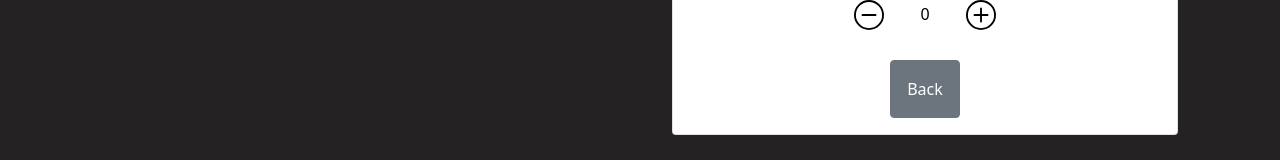
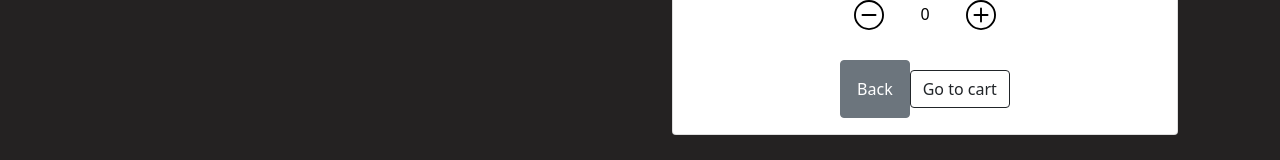
Before and after one commit to sdeymonnaz/ReactCH, a React (Create React App) app: page /item/1 in a window 1280 px wide. Shown: the part 469-629 px from the top of the page. Built offline with nearby package versions, Linux system fonts and the light colour scheme.

Commit message:
Go to cart button in ItemDetail

```diff
--- a/src/components/ItemCount.js
+++ b/src/components/ItemCount.js
@@ -1,6 +1,5 @@
 import React, { useState } from "react";
 import {Container, Row, Col, Button, InputGroup} from 'react-bootstrap';
-import { Link } from "react-router-dom";
 import "./ItemCount.css";
 import minus from '../dash-circle.svg';
 import plus from '../plus-circle.svg';
@@ -61,9 +60,7 @@ const ItemCount = ({stock, initial}) =>{
           {count > 0 &&
           <Row>
             <Col md='auto'>
-              <Link to="/cart">
               <Button onClick={onAdd} variant="outline-dark">Add to cart</Button>{' '}
-              </Link>
             </Col>
           </Row>
           }
--- a/src/components/ItemDetail.js
+++ b/src/components/ItemDetail.js
@@ -1,6 +1,7 @@
 import React from "react";
 import {Row, Col, Card, Button, Container} from "react-bootstrap";
 import ItemCount from "./ItemCount";
+import { NavLink } from "react-router-dom";
 
 
 
@@ -27,10 +28,10 @@ const ItemDetail = ({title, author, category, description, price, pictureUrl, st
               <p style={{padding: '1rem'}}><strong>Price: </strong>${price}</p>
               <ItemCount stock={stock} initial="0" />
               <Button variant="secondary" href="/" style={{padding: '1rem'}}>Back</Button>
+              <NavLink to="/cart"><Button variant="outline-dark">Go to cart</Button>{' '}</NavLink>
             </Card.Body>
         </Card>
         </Col>
-
       </Row>
 
       <div id="detailCont">
```
